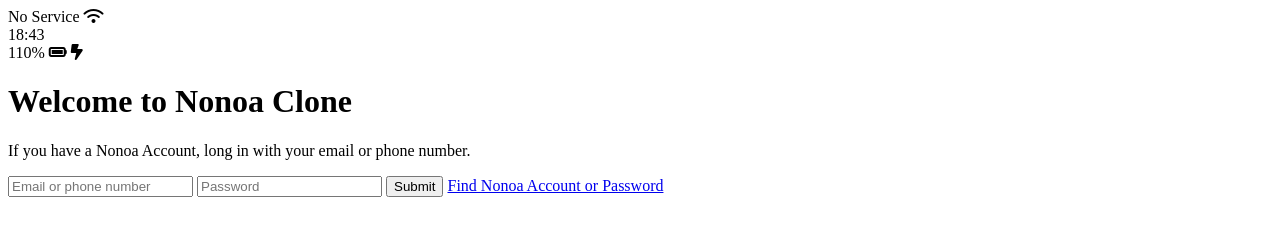
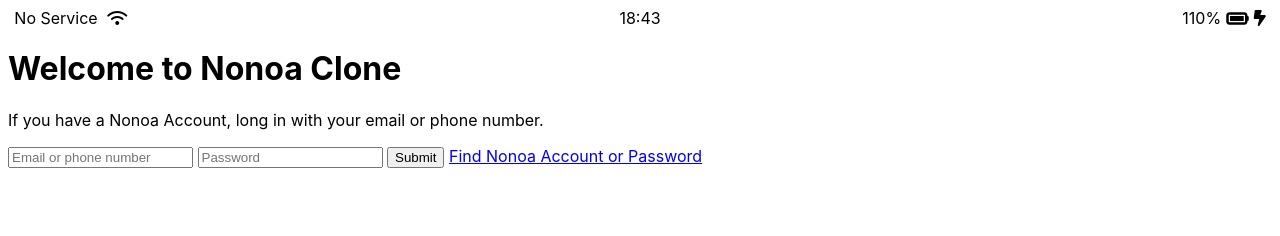
Before and after one commit to NoahKoo/nonoa-clone-2022, a plain HTML site: page index.html in a window 1280 px wide. Drawn offline with Linux system fonts and the light colour scheme.

Commit message:
correct error

```diff
--- a/css/styles.css
+++ b/css/styles.css
@@ -0,0 +1,30 @@
+body {
+  font-family: -apple-system, BlinkMacSystemFont, "Segoe UI", Roboto, Oxygen,
+    Ubuntu, Cantarell, "Open Sans", "Helvetica Neue", sans-serif;
+}
+.status-bar {
+  display: flex;
+  justify-content: center;
+}
+.status-bar__column {
+  width: 33%;
+}
+
+.status-bar__column:first-child span {
+  margin-right: 5px;
+}
+
+.status-bar__column:nth-child(2) {
+  display: flex;
+  justify-content: center;
+}
+
+.status-bar__column:last-child {
+  display: flex;
+  justify-content: flex-end;
+  align-items: center;
+}
+
+.status-bar__column .fa-battery-full {
+  margin: 0px 5px;
+}
--- a/index.html
+++ b/index.html
@@ -1,6 +1,7 @@
 <!DOCTYPE html>
 <html lang="en">
   <head>
+    <link rel="stylesheet" href="css/styles.css" />
     <meta charset="UTF-8" />
     <meta http-equiv="X-UA-Compatible" content="IE=edge" />
     <meta name="viewport" content="width=device-width, initial-scale=1.0" />
@@ -8,15 +9,17 @@
   </head>
   <body>
     <div class="status-bar">
-      <div class="status-bar__column"></div>
-      <span>No Service</span>
-      <i class="fa-solid fa-wifi"></i>
-      <div class="status-bar__column"></div>
-      <span>18:43</span>
-      <div class="status-bar__column"></div>
-      <span>110%</span>
-      <i class="fa-solid fa-battery-full"></i>
-      <i class="fa-solid fa-bolt-lightning"></i>
+      <div class="status-bar__column">
+        <span>No Service</span> <i class="fa-solid fa-wifi"></i>
+      </div>
+      <div class="status-bar__column">
+        <span>18:43</span>
+      </div>
+      <div class="status-bar__column">
+        <span>110%</span>
+        <i class="fa-solid fa-battery-full fa-lg"></i>
+        <i class="fa-solid fa-bolt-lightning"></i>
+      </div>
     </div>
 
     <header class="welcome-header">
```
